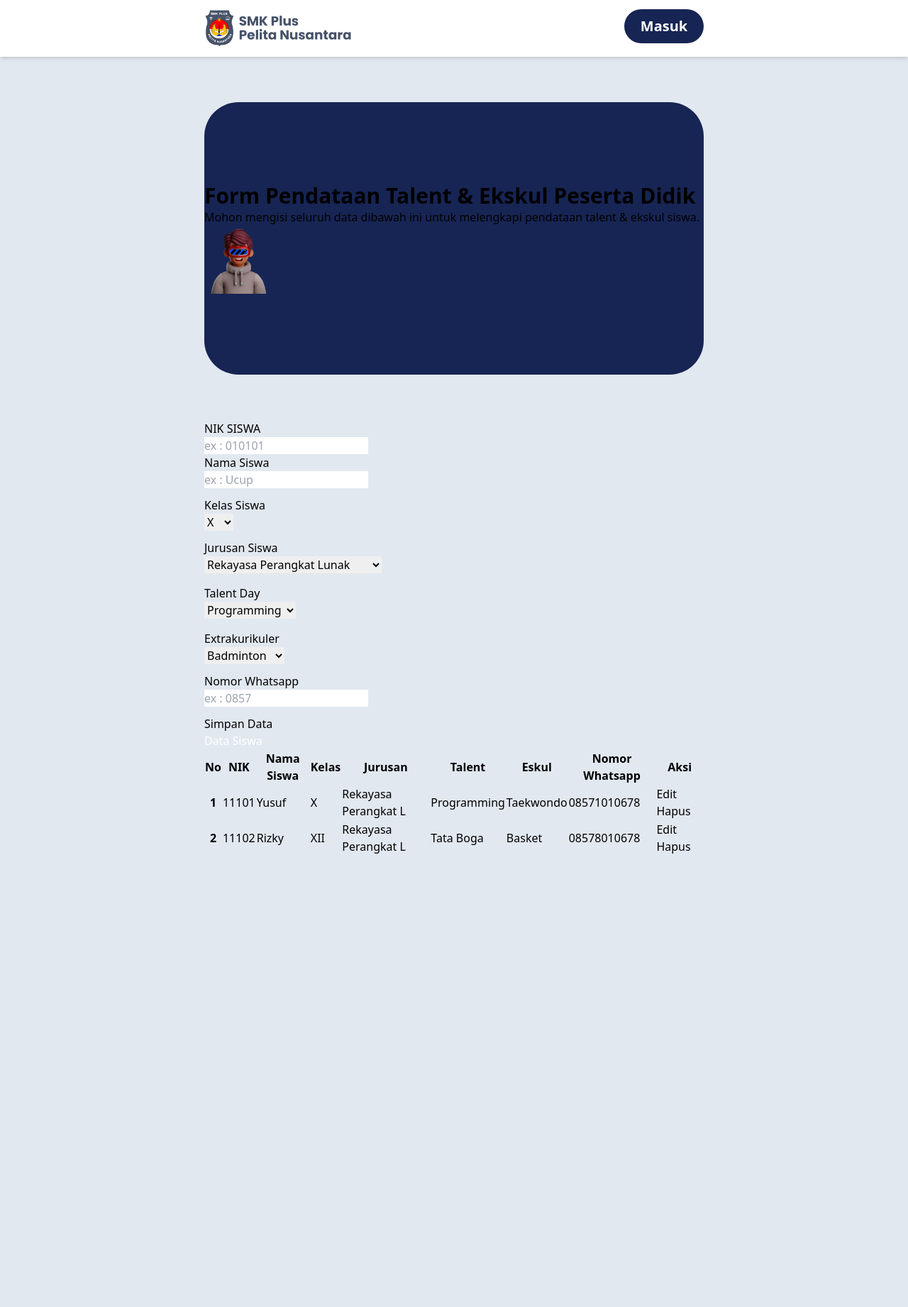
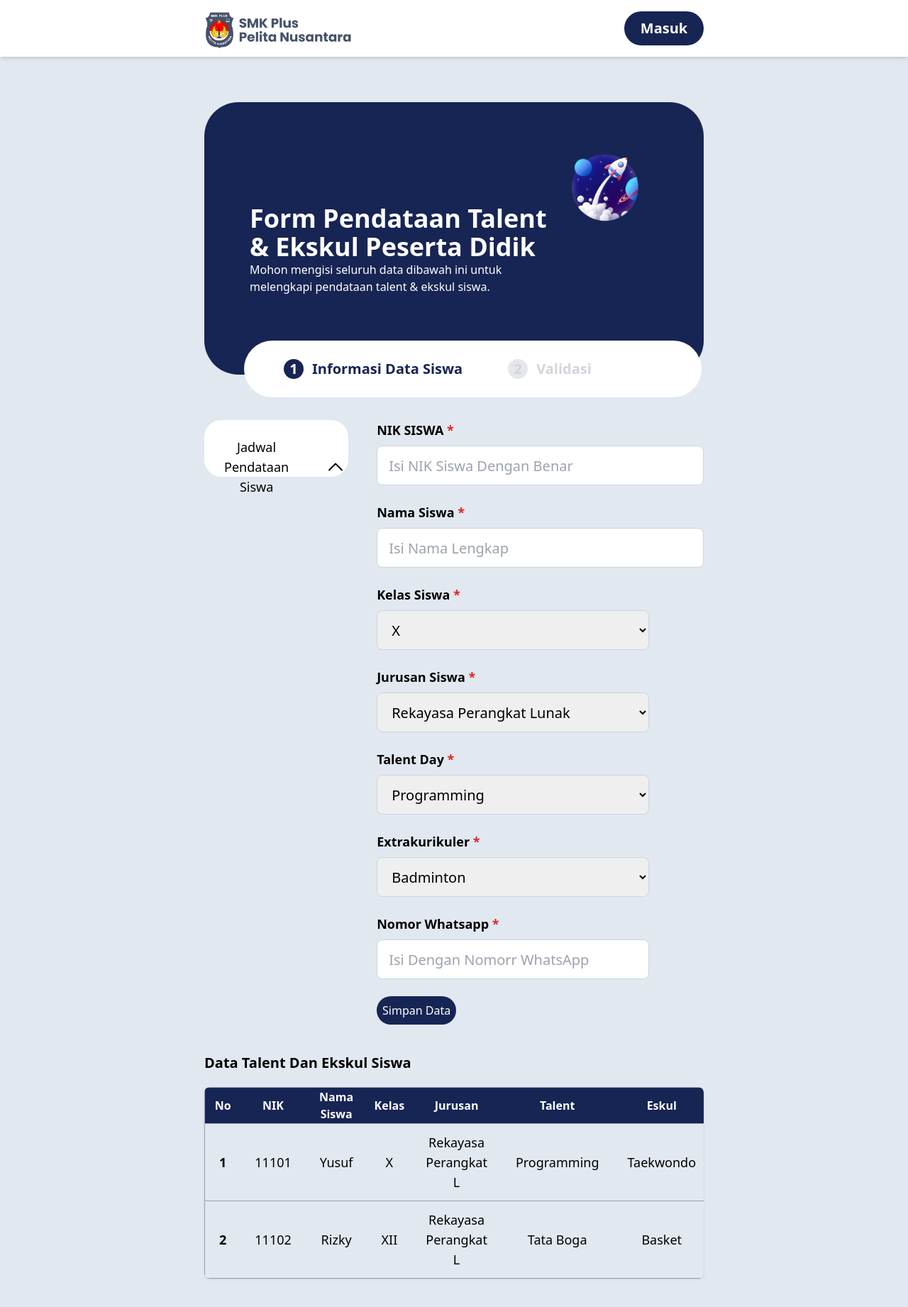
Before and after one commit to Fir3fliesss/crud-php-kelompok-4, a PHP site: page /index.php in a window 1280 px wide. Shown: the whole page at 71% size. Before the commit the page ends 1203 px from the top, so only its background shows below. Run offline with PHP 8.4, Linux system fonts and the light colour scheme; data comes from the database, SQL or seed files in the repository; some libraries are stand-ins or nearby versions.

Commit message:
Done abangku, ada waktu tambah fitur

```diff
--- a/index.php
+++ b/index.php
@@ -65,6 +65,9 @@ if ($op == 'ubah') {
         extend: {
             borderRadius: {
             '4xl': '3rem',
+            },
+            width: {
+            '35': '36%',
           }
         }
       }
@@ -73,8 +76,8 @@ if ($op == 'ubah') {
 </head>
 
 <body class="bg-slate-200">
-    <nav class="h-20 bg-white shadow-md content-center">
-        <div class="flex justify-between mx-72">
+    <nav class="h-20 bg-white shadow-md">
+        <div class="flex justify-between mx-72 py-4">
             <a href="#">
                 <img src="assets/logo.png" alt="logo penus" class="w-52">
             </a>
@@ -84,16 +87,37 @@ if ($op == 'ubah') {
         </div>
     </nav>
 <div class="mx-72">
-    <div class="w-full h-96 bg-blue-950 rounded-4xl my-16 content-center">
-        <div class="">
-            <h1 class="font-extrabold text-3xl">Form Pendataan Talent & Ekskul Peserta Didik</h1>
+    <div class="my-16">
+        <div class="w-full h-96 bg-blue-950 rounded-4xl justify-between">
+            <div class="flex px-16 py-16">
+                <div class="text-white mt-20">
+                    <h1 class="font-black text-4xl">Form Pendataan Talent & Ekskul Peserta Didik</h1>
                     <p class="font-medium ">Mohon mengisi seluruh data dibawah ini untuk melengkapi pendataan talent & ekskul siswa.</p>
                 </div>
                 <div class="">
-            <img src="assets/avatar.png" alt="">
+                    <img src="assets/rocket.png" alt="" class="w-72">
                 </div>
             </div>
-    <div class="card">
+            <div class="w-11/12 h-20 bg-white rounded-full ml-14 pl-14 flex gap-x-16 font-bold text-xl items-center">
+                <div class="flex gap-x-3 text-blue-950">
+                    <div class="w-7 bg-blue-950 rounded-full text-center text-white">1</div>
+                    <div>Informasi Data Siswa</div>
+                </div>
+                <div class="flex gap-x-3 text-gray-300">
+                    <div class="w-7 bg-gray-200 rounded-full text-center">2</div>
+                    <div>Validasi</div>
+                </div>
+            </div>
+        </div>
+    </div>
+<div class="flex grid-rows-2">
+    <div class="h-20 w-35 bg-white rounded-3xl text-center py-6">
+        <button class="text-lg flex mx-7 gap-x-14 items-center">
+            <h1>Jadwal Pendataan Siswa</h1>
+            <img src="assets/arrow-top.png" alt="arrow-top" class="w-5">
+        </button>
+    </div>
+    <div class="ml-10 w-full">
         <?php
         if ($sukses) {
         ?>
@@ -114,31 +138,31 @@ if ($op == 'ubah') {
 
         <!-- Form untuk tambah data siswa -->
         <form action="simpan.php" method="POST">
-            <div class="mb-3 row">
-                <label for="NIK" class="col-sm-2 col-form-label">NIK SISWA</label>
-                <div class="col-sm-10">
-                    <input type="number" name="NIK" value="<?php echo $NIK ?>" class="form-control" id="NIK" placeholder="ex : 010101">
+            <div class="">
+                <div class="">
+                    <label for="NIK" class="font-bold text-lg">NIK SISWA <span class="text-red-600">*</span></label>
+                    <input type="number" name="NIK" value="<?php echo $NIK ?>" class="w-full h-14 mt-2 mb-6 rounded-lg border border-slate-300 pl-4 text-xl font-medium" id="NIK" placeholder="Isi NIK Siswa Dengan Benar">
                 </div>
-                <label for="nama" class="col-sm-2 col-form-label">Nama Siswa</label>
-                <div class="col-sm-10">
-                    <input type="text" name="nama" class="form-control" id="nama" value="<?php echo $nama ?>" placeholder="ex : Ucup">
+                <div class="">
+                    <label for="nama" class="font-bold text-lg">Nama Siswa <span class="text-red-600">*</span></label>
+                    <input type="text" name="nama" class="w-full h-14 mt-2 mb-6 rounded-lg border border-slate-300 pl-4 text-xl font-medium" id="nama" value="<?php echo $nama ?>" placeholder="Isi Nama Lengkap">
                 </div>
             </div>
 
-            <div class="mb-3 row">
-                <label for="kelas" class="col-sm-2 col-form-label">Kelas Siswa</label>
-                <div class="col-sm-10">
-                    <select id="kelas" name="kelas" class="form-select form-select-sm" aria-label="Small select example">
+            <div class="">
+                <label for="kelas" class="font-bold text-lg">Kelas Siswa <span class="text-red-600">*</span></label>
+                <div class="">
+                    <select id="kelas" name="kelas" class="w-96 h-14 mt-2 mb-6 rounded-lg border border-slate-300 pl-4 text-xl font-medium">
                         <option value="X" <?php if ($kelas == 'X') echo 'selected'; ?>>X</option>
                         <option value="XI" <?php if ($kelas == 'XI') echo 'selected'; ?>>XI</option>
                         <option value="XII" <?php if ($kelas == 'XII') echo 'selected'; ?>>XII</option>
                     </select>
                 </div>
             </div>
-            <div class="mb-3 row">
-                <label for="jurusan" class="col-sm-2 col-form-label">Jurusan Siswa</label>
-                <div class="col-sm-10">
-                    <select id="jurusan" name="jurusan" class="form-select" aria-label="Default select example">
+            <div class="">
+                <label for="jurusan" class="font-bold text-lg">Jurusan Siswa <span class="text-red-600">*</span></label>
+                <div class="">
+                    <select id="jurusan" name="jurusan" class="w-96 h-14 mt-2 mb-6 rounded-lg border border-slate-300 pl-4 text-xl font-medium">
                         <option value="Rekayasa Perangkat Lunak" <?php if ($jurusan == 'Rekayasa Perangkat Lunak') echo 'selected'; ?>>Rekayasa Perangkat Lunak</option>
                         <option value="Multimedia" <?php if ($jurusan == 'Multimedia') echo 'selected'; ?>>Multimedia</option>
                         <option value="Teknik Jaringan Dan Komputer" <?php if ($jurusan == 'Teknik Jaringan Dan Komputer') echo 'selected'; ?>>Teknik Jaringan Dan Komputer</option>
@@ -146,10 +170,10 @@ if ($op == 'ubah') {
                     </select>
                 </div>
             </div>
-            <div class="mb-3 row mt-4">
-                <label for="talent" class="col-sm-2 col-form-label">Talent Day</label>
-                <div class="col-sm-10">
-                    <select id="talent" name="talent" class="form-select">
+            <div class="">
+                <label for="talent" class="font-bold text-lg">Talent Day <span class="text-red-600">*</span></label>
+                <div class="">
+                    <select id="talent" name="talent" class="w-96 h-14 mt-2 mb-6 rounded-lg border border-slate-300 pl-4 text-xl font-medium">
                         <option value="Programming" <?php if ($talent == 'Programming') echo 'selected'; ?>>Programming</option>
                         <option value="Broadcasting" <?php if ($talent == 'Broadcasting') echo 'selected'; ?>>Broadcasting</option>
                         <option value="Animasi" <?php if ($talent == 'Animasi') echo 'selected'; ?>>Animasi</option>
@@ -158,10 +182,10 @@ if ($op == 'ubah') {
                     </select>
                 </div>
             </div>
-            <div class="mb-3 row mt-4">
-                <label for="eskul" class="col-sm-2 col-form-label">Extrakurikuler</label>
-                <div class="col-sm-10">
-                    <select id="eskul" name="eskul" class="form-select">
+            <div class="">
+                <label for="eskul" class="font-bold text-lg">Extrakurikuler <span class="text-red-600">*</span></label>
+                <div class="">
+                    <select id="eskul" name="eskul" class="w-96 h-14 mt-2 mb-6 rounded-lg border border-slate-300 pl-4 text-xl font-medium">
                         <option value="Badminton" <?php if ($eskul == 'Badminton') echo 'selected'; ?>>Badminton</option>
                         <option value="English Club" <?php if ($eskul == 'English Club') echo 'selected'; ?>>English Club</option>
                         <option value="Japan Club" <?php if ($eskul == 'Japan Club') echo 'selected'; ?>>Japan Club</option>
@@ -170,34 +194,37 @@ if ($op == 'ubah') {
                     </select>
                 </div>
             </div>
-        <div class="mb-3 row">
-            <label for="nama" class="col-sm-2 col-form-label">Nomor Whatsapp</label>
-            <div class="col-sm-10">
-                <input type="text" name="nomor_wa" class="form-control" id="no" value="<?php echo $nomor_wa ?>" placeholder="ex : 0857">
+        <div class="">
+            <label for="nama" class="font-bold text-lg">Nomor Whatsapp <span class="text-red-600">*</span></label>
+            <div class="">
+                <input type="text" name="nomor_wa" class="w-96 h-14 mt-2 mb-6 rounded-lg border border-slate-300 pl-4 text-xl font-medium" id="no" value="<?php echo $nomor_wa ?>" placeholder="Isi Dengan Nomorr WhatsApp">
             </div>
         </div>
-        <div class="col-12" align="left">
-            <button type="submit" name="simpan" value="Simpan Data" class="btn btn-primary">Simpan Data</button>
+        <div class="" align="left">
+            <button type="submit" name="simpan" value="Simpan Data" class="w-28 h-10 bg-blue-950 text-white text-center items-center font-medium rounded-3xl">Simpan Data</button>
         </div>
     </form>
+    </div>
+</div>
 
     <!-- Tabel untuk menampilkan data siswa -->
-    <div class="card">
-        <div class="card-header text-white bg-dark">
-            Data Siswa
+    <div class="my-10 w-full">
+        <div class="font-bold text-xl mb-5">
+            Data Talent Dan Ekskul Siswa
         </div>
-        <table class="card-body">
-            <thead>
+        <div class="overflow-auto rounded-lg shadow ">
+            <table class="w-full">
+                <thead class="border border-slate-400 text-white bg-blue-950 h-12">
                     <tr>
-                    <th scope="col">No</th>
-                    <th scope="col">NIK</th>
-                    <th scope="col">Nama Siswa</th>
-                    <th scope="col">Kelas</th>
-                    <th scope="col">Jurusan</th>
-                    <th scope="col">Talent</th>
-                    <th scope="col">Eskul</th>
-                    <th scope="col">Nomor Whatsapp</th>
-                    <th scope="col">Aksi</th>
+                        <th>No</th>
+                        <th>NIK</th>
+                        <th>Nama Siswa</th>
+                        <th>Kelas</th>
+                        <th>Jurusan</th>
+                        <th>Talent</th>
+                        <th>Eskul</th>
+                        <th>Nomor Whatsapp</th>
+                        <th>Aksi</th>
                     </tr>
                 </thead>
                 <tbody>
@@ -214,18 +241,18 @@ if ($op == 'ubah') {
                         $eskul = $result['eskul'];
                         $nomor_wa = $result['nomor_wa'];
                     ?>
-                    <tr>
-                        <th scope="row"><?php echo $urut++; ?></th>
-                        <td><?php echo $NIK; ?></td>
-                        <td><?php echo $nama; ?></td>
-                        <td><?php echo $kelas; ?></td>
-                        <td><?php echo $jurusan; ?></td>
-                        <td><?php echo $talent; ?></td>
-                        <td><?php echo $eskul; ?></td>
-                        <td><?php echo $nomor_wa; ?></td>
-                        <td>
-                            <a href="index.php?op=ubah&NIK=<?php echo $NIK; ?>"><button type="button" class="btn btn-primary">Edit</button></a>
-                            <a href="delete.php?NIK=<?php echo $NIK; ?>" onclick="return confirm('Apakah Anda Yakin Ingin Menghapus Data Ini ???')"><button type="button" class="btn btn-danger">Hapus</button></a>
+                        <tr class="border md:border-t-0 border-slate-400">
+                            <th class="text-lg text-center px-5 py-3"><?php echo $urut++; ?></th>
+                            <td class="text-lg text-center px-5 py-3"><?php echo $NIK; ?></td>
+                            <td class="text-lg text-center px-5 py-3"><?php echo $nama; ?></td>
+                            <td class="text-lg text-center px-5 py-3"><?php echo $kelas; ?></td>
+                            <td class="text-lg text-center px-5 py-3"><?php echo $jurusan; ?></td>
+                            <td class="text-lg text-center px-5 py-3"><?php echo $talent; ?></td>
+                            <td class="text-lg text-center px-5 py-3"><?php echo $eskul; ?></td>
+                            <td class="text-lg text-center px-5 py-3"><?php echo $nomor_wa; ?></td>
+                            <td class="text-lg text-center px-5 py-3">
+                                <a href="index.php?op=ubah&NIK=<?php echo $NIK; ?>"><button type="button" class="text-center items-center bg-blue-950 text-white w-12 rounded-full">Edit</button></a>
+                                <a href="delete.php?NIK=<?php echo $NIK; ?>" onclick="return confirm('Apakah Anda Yakin Ingin Menghapus Data Ini ???')"><button type="button" class="text-center items-center ml-1 bg-red-800 text-white w-16 rounded-full">Hapus</button></a>
                             </td>
                         </tr>
                     <?php
@@ -235,6 +262,7 @@ if ($op == 'ubah') {
             </table>
         </div>
     </div>
+</div>
 </body>
 
 </html>
```
Also changed, not shown: assets/arrow-top.png (added), assets/avatar.png (deleted), assets/rocket.png (added). Lines whose indentation alone changed are shown as unchanged.
